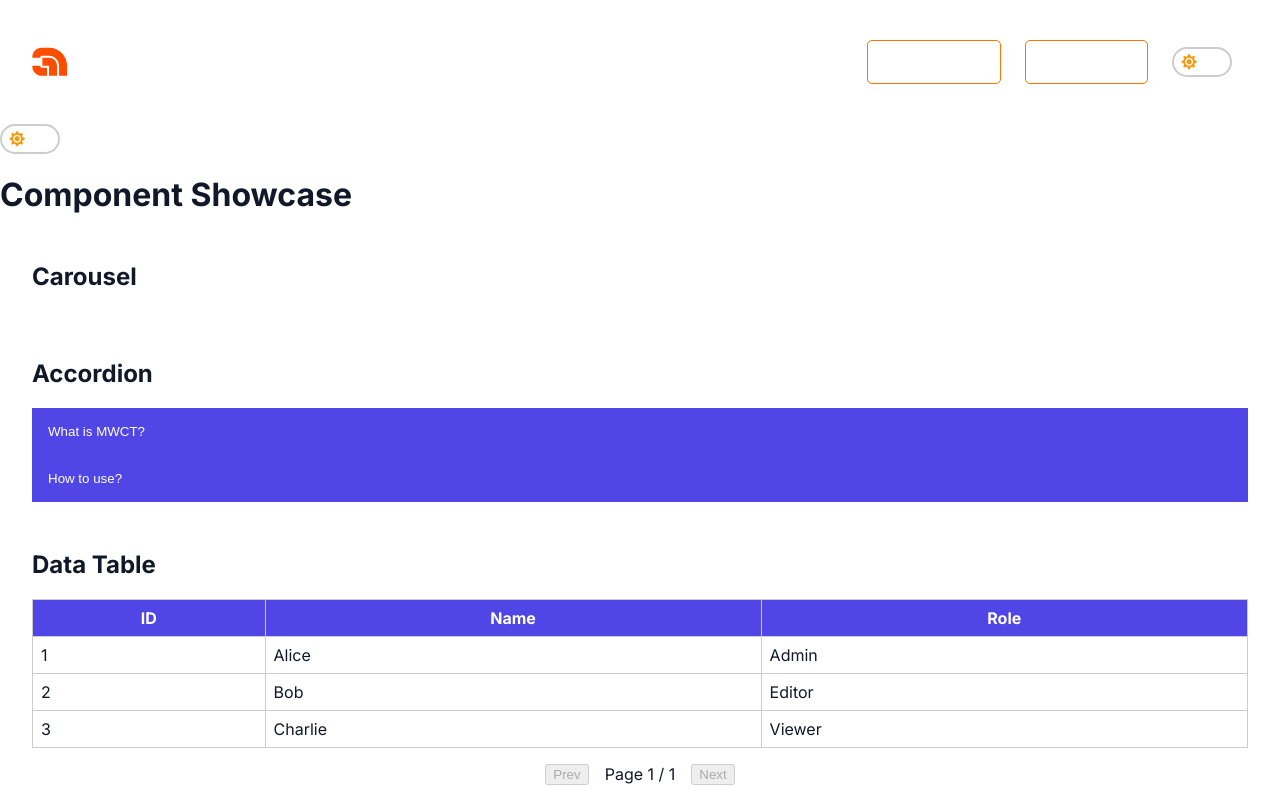
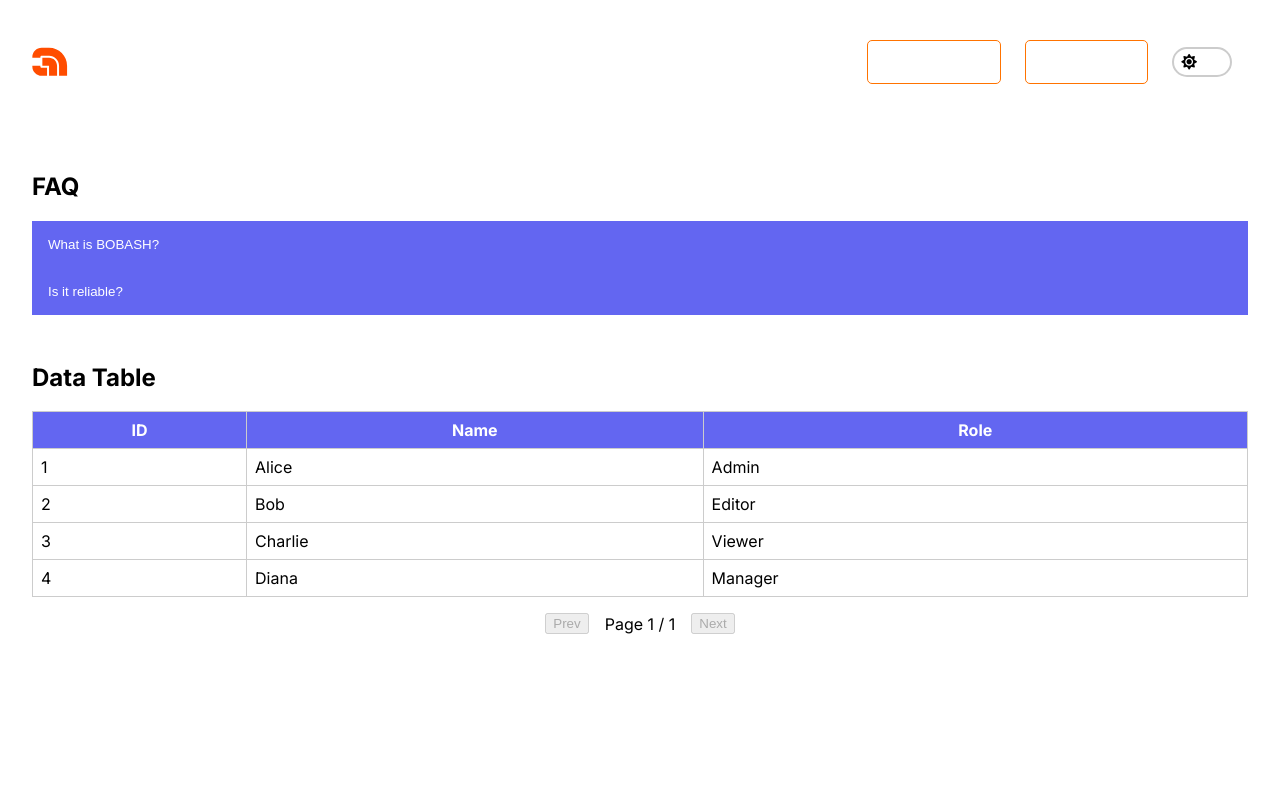
Before and after one commit to Bukho127/Bopbash_web_app, a Vue app: page /dashboard in a window 1280 px wide. Built offline with nearby package versions, Linux system fonts and the light colour scheme; a web font is replaced by a local one.

Commit message:
I made some changes on the dashboard

```diff
--- a/src/assets/styles.css
+++ b/src/assets/styles.css
@@ -9,9 +9,15 @@
   --border-radius: 8px;
 }
 
+
 [data-theme="dark"] {
   --background-color: #1f2937;
   --text-color: #f9fafb;
+  --primary-color: #6366f1;
+}
+[data-theme="light"] {
+  --background-color: #ffffff;
+  --text-color:black;
   --primary-color: #6366f1;
 }
 
@@ -19,13 +25,18 @@ body {
   margin: 0;
   font-family: 'Inter', sans-serif;
   background-color: radial-gradient(circle, #4f46e5, #f59e0b);
-  color: var(--text-color);
+  color: black;
 }
 
 a {
   text-decoration: none;
   color: inherit;
 }
+body {
+  background-color: var(--background-color);
+  color: var(--text-color);   /* 👈 now text color follows the theme */
+}
+
 
 .u-mb-16 { margin-bottom: 16px; }
 .u-mt-16 { margin-top: 16px; }
--- a/src/components/NavigationMenu.vue
+++ b/src/components/NavigationMenu.vue
@@ -9,17 +9,13 @@
       </button>
       <ul :class="['nav__list', { 'nav__list--open': isOpen }]" role="menubar">
         <li class="nav__item nav__close-btn">
-    <button @click="toggleMenu" aria-label="Close menu">
-      &times;
-    </button>
+          <button @click="toggleMenu" aria-label="Close menu">&times;</button>
         </li>
 
         <li class="nav__item" role="none">
           <a href="/" role="menuitem">Home</a>
         </li>
-        <li class="nav__item" role="none">
-          <a href="/" role="menuitem">Home</a>
-        </li>
+
         <li class="nav__item nav__dropdown" role="none">
           <button
             class="dropdown__toggle"
@@ -129,7 +125,6 @@ export default {
   align-items: center;
   list-style: none;
   margin-left: auto;
-
 }
 
 .nav__auth {
@@ -139,7 +134,7 @@ export default {
   color: white;
   font-size: small;
   font-weight: 600;
-  transition: 0.5s  ease-in-out;
+  transition: 0.5s ease-in-out;
 }
 .nav__auth:hover {
   background-color: rgb(255, 115, 0);
@@ -213,7 +208,6 @@ export default {
     z-index: 1000;
     align-items: flex-start;
     text-align: left;
-
   }
   .nav__close-btn {
     width: 100%;
@@ -231,7 +225,6 @@ export default {
     line-height: 1;
   }
 
-
   .nav__list.nav__list--open {
     display: flex;
   }
@@ -246,8 +239,6 @@ export default {
   .dropdown__menu li {
     padding: 0.5rem 0;
   }
-
-
 }
 .nav__right {
   display: flex;
--- a/src/components/ThemeToggle.vue
+++ b/src/components/ThemeToggle.vue
@@ -60,7 +60,7 @@ export default {
 }
 
 .switch i {
-  color: #f39c12;
+  color: var(--switch-icon-color); /* dynamic based on theme */
   font-size: 14px;
   transition: transform 0.3s ease, color 0.3s;
 }
--- a/src/styles/main.css
+++ b/src/styles/main.css
@@ -6,6 +6,7 @@ body {
   color: var(--text-color);
 }
 
+
 a {
   text-decoration: none;
   color: inherit;
--- a/src/views/Dashboard.vue
+++ b/src/views/Dashboard.vue
@@ -1,61 +1,97 @@
 <template>
   <div>
     <NavigationMenu />
-    <ThemeToggle />
-
-    <h1>Component Showcase</h1>
 
     <section class="dashboard-section">
-      <h2>Carousel</h2>
-      <ImageCarousel :images="carouselImages" />
-    </section>
-
-    <section class="dashboard-section">
-      <h2>Accordion</h2>
+      <h2>FAQ</h2>
       <Accordion :items="accordionItems" />
     </section>
 
     <section class="dashboard-section">
       <h2>Data Table</h2>
-      <DataTable :data="tableData" :columns="tableColumns" />
+      <DataTable
+        :data="tableData"
+        :columns="tableColumns"
+        @row-click="handleRowClick"
+      />
+
+      <!-- Expanded details when a row is clicked -->
+      <div v-if="selectedRow" class="details-card">
+        <h3>Details for {{ selectedRow.name }}</h3>
+        <p><strong>ID:</strong> {{ selectedRow.id }}</p>
+        <p><strong>Role:</strong> {{ selectedRow.role }}</p>
+        <p><strong>Department:</strong> {{ selectedRow.department }}</p>
+        <p><strong>Salary:</strong> ${{ selectedRow.salary }}</p>
+        <p><strong>Depreciation:</strong> {{ selectedRow.depreciation }}%</p>
+        <p><strong>Status:</strong> {{ selectedRow.status }}</p>
+      </div>
     </section>
   </div>
 </template>
 
 <script>
-import NavigationMenu from '../components/NavigationMenu.vue';
-import ThemeToggle from '../components/ThemeToggle.vue';
-import ImageCarousel from '../components/ImageCarousel.vue';
-import Accordion from '../components/Accordion.vue';
-import DataTable from '../components/DataTable.vue';
+import NavigationMenu from "../components/NavigationMenu.vue";
+import ThemeToggle from "../components/ThemeToggle.vue";
+import ImageCarousel from "../components/ImageCarousel.vue";
+import Accordion from "../components/Accordion.vue";
+import DataTable from "../components/DataTable.vue";
 
 export default {
   name: "Dashboard",
-  components: { NavigationMenu, ThemeToggle, ImageCarousel, Accordion, DataTable },
+  components: {
+    NavigationMenu,
+    ThemeToggle,
+    ImageCarousel,
+    Accordion,
+    DataTable,
+  },
   data() {
     return {
-      carouselImages: [
-        '/assets/logo.png', '/assets/logo.png', '/assets/logo.png'
-      ],
       accordionItems: [
-        { title: 'What is MWCT?', content: 'A modern UI component toolkit.' },
-        { title: 'How to use?', content: 'Import components and reuse them.' }
+        {
+          title: "What is BOBASH?",
+          content:
+            "Bobash is a cloud-based platform designed to analyze social data. It helps users generate revenue using social media, simplify workflow, or connect with services. Because it runs online, you can access it anytime, from anywhere, using just a browser or mobile device.",
+        },
+        {
+          title: "Is it reliable?",
+          content:
+            "Yes, Bobash is built with reliability and security in mind. We use modern cloud infrastructure to ensure uptime and performance, so your data is always safe and your experience remains smooth. Our team also monitors the platform continuously and provides regular updates to keep everything running reliably.",
+        },
       ],
       tableColumns: [
-        { label: 'ID', key: 'id' },
-        { label: 'Name', key: 'name' },
-        { label: 'Role', key: 'role' }
+        { label: "ID", key: "id" },
+        { label: "Name", key: "name" },
+        { label: "Role", key: "role" },
       ],
       tableData: [
-        { id: 1, name: 'Alice', role: 'Admin' },
-        { id: 2, name: 'Bob', role: 'Editor' },
-        { id: 3, name: 'Charlie', role: 'Viewer' }
-      ]
+        { id: 1, name: "Alice", role: "Admin", department: "Finance", salary: 70000, depreciation: 5, status: "Active" },
+        { id: 2, name: "Bob", role: "Editor", department: "Marketing", salary: 55000, depreciation: 7, status: "On Leave" },
+        { id: 3, name: "Charlie", role: "Viewer", department: "Support", salary: 45000, depreciation: 10, status: "Active" },
+        { id: 4, name: "Diana", role: "Manager", department: "Operations", salary: 80000, depreciation: 3, status: "Active" },
+      ],
+      selectedRow: null,
     };
-  }
+  },
+  methods: {
+    handleRowClick(row) {
+      this.selectedRow = row;
+    },
+  },
 };
 </script>
 
 <style scoped>
-.dashboard-section { margin: 3rem 2rem; }
+.dashboard-section {
+  margin: 3rem 2rem;
+}
+
+.details-card {
+  margin-top: 1.5rem;
+  padding: 1.5rem;
+  border-radius: 10px;
+  background: var(--background-color);
+  color: var(--text-color);
+  box-shadow: 0 4px 10px rgba(0,0,0,0.1);
+}
 </style>
--- a/src/views/Profile.vue
+++ b/src/views/Profile.vue
@@ -1,12 +1,12 @@
 <template>
   <div>
     <NavigationMenu />
-    <ThemeToggle />
+
     <h1>Profile Settings</h1>
     <form @submit.prevent="updateProfile">
       <input type="text" v-model="name" placeholder="Name" />
       <input type="email" v-model="email" placeholder="Email" />
-      <ThemeToggle /> <!-- Reuse component for theme -->
+
       <button type="submit">Save</button>
     </form>
   </div>
```
Also changed, not shown: src/styles/variables.css (+7 -0 lines). Lines whose indentation alone changed are shown as unchanged.
